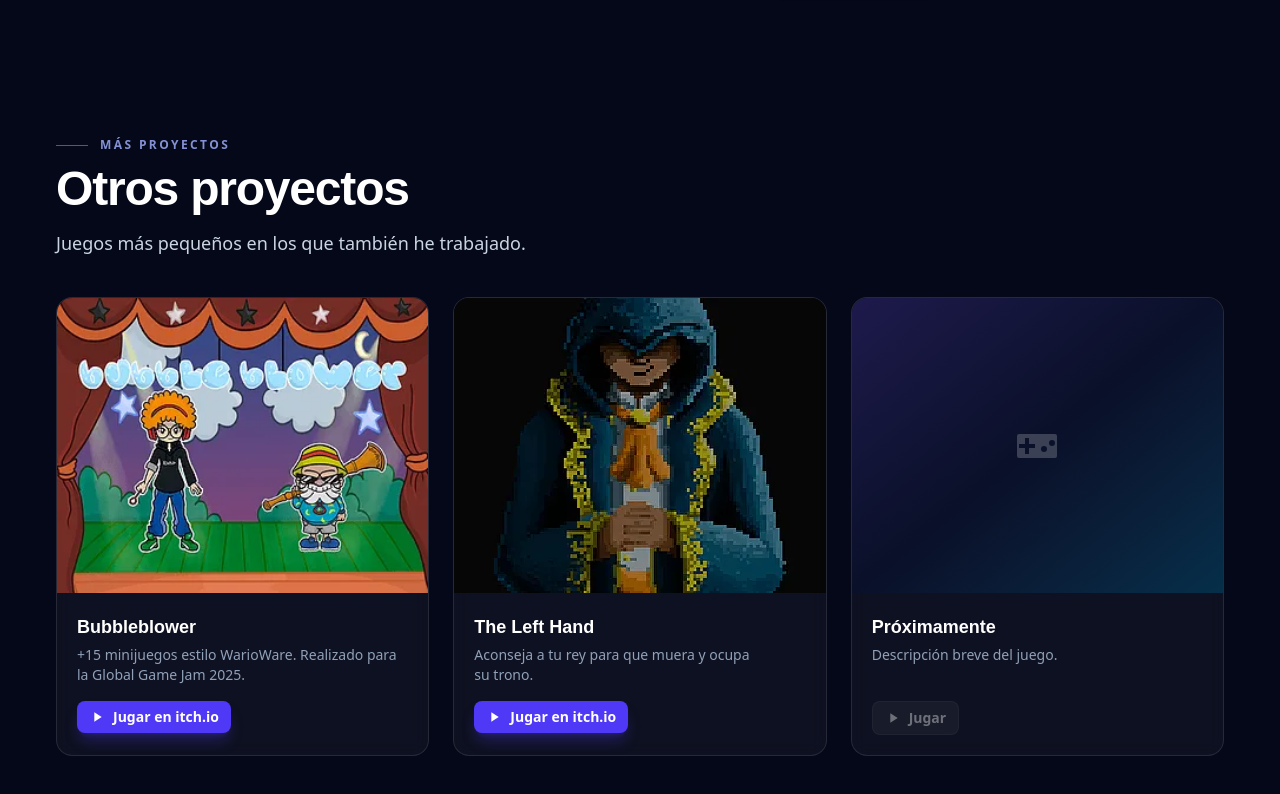
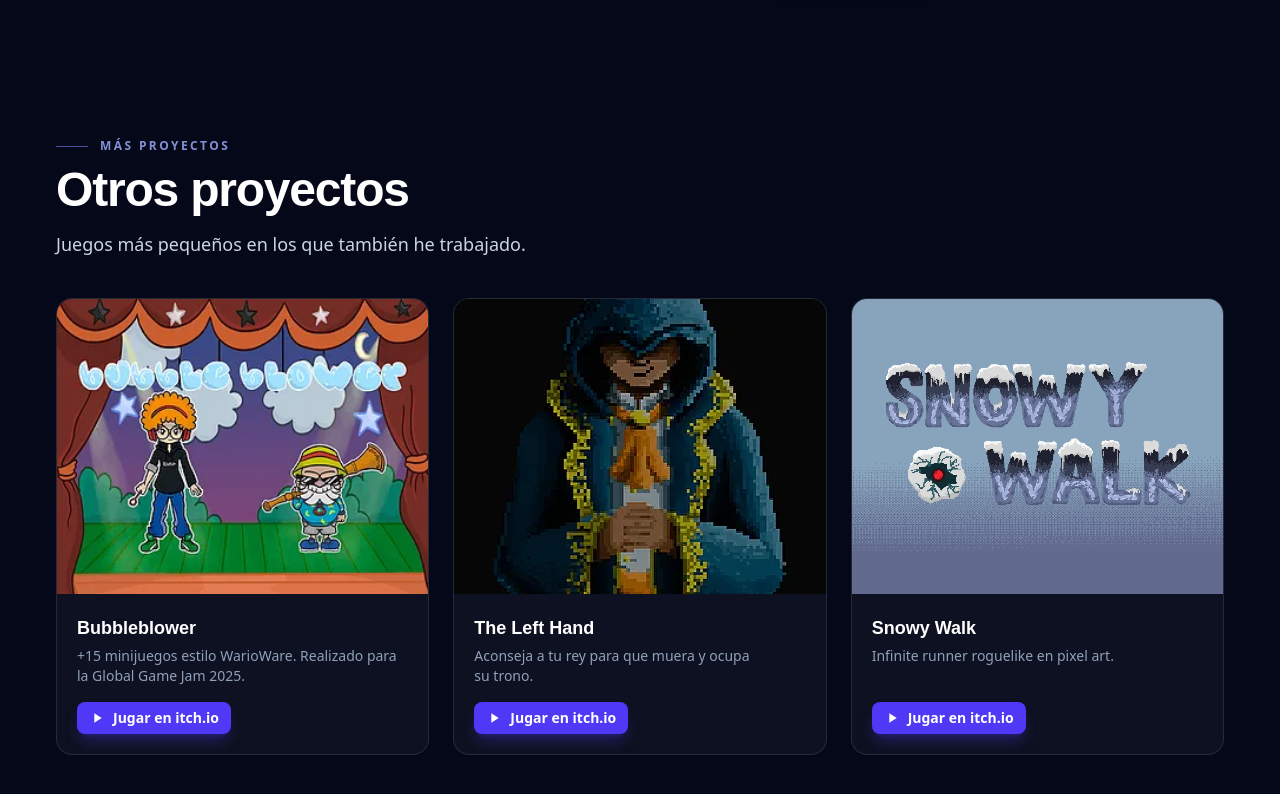
Before and after one commit to Alavaropp/Alvaro-Perez-Portfolio, a website built with Vite: page index.html in a window 1280 px wide. Shown: the part 4762-5556 px from the top of the page. Built offline with nearby package versions, Linux system fonts and the light colour scheme.

Commit message:
Snowy Walk

```diff
--- a/index.html
+++ b/index.html
@@ -508,19 +508,17 @@
               </a>
             </div>
           </article>
-          <!-- TODO: juego pendiente de contenido -->
           <article class="mini-card">
-            <div class="mini-card__cover">
-              <div class="mini-card__placeholder" aria-hidden="true">
-                <svg class="h-12 w-12" fill="currentColor" viewBox="0 0 24 24"><path d="M21 6H3a1 1 0 0 0-1 1v10a1 1 0 0 0 1 1h18a1 1 0 0 0 1-1V7a1 1 0 0 0-1-1zm-10 7H8v3H6v-3H3v-2h3V8h2v3h3v2zm4.5 2a1.5 1.5 0 1 1 0-3 1.5 1.5 0 0 1 0 3zm4-3a1.5 1.5 0 1 1 0-3 1.5 1.5 0 0 1 0 3z" /></svg>
-              </div>
+            <!-- Portada 16:9: se muestra entera sobre los colores de su propio fondo. -->
+            <div class="mini-card__cover" style="background: linear-gradient(#88a3bc, #88a3bc 50%, #626b8f 50%)">
+              <img src="/images/games/otros/snowywalk-portrait.webp" alt="Portada de Snowy Walk" width="1407" height="788" loading="lazy" decoding="async" style="object-fit: contain; image-rendering: pixelated" />
             </div>
             <div class="mini-card__body">
-              <h3>Próximamente</h3>
-              <p>Descripción breve del juego.</p>
-              <a class="btn btn-ghost btn-sm" aria-disabled="true">
+              <h3>Snowy Walk</h3>
+              <p>Infinite runner roguelike en pixel art.</p>
+              <a href="https://alavaro.itch.io/snowy-walk" target="_blank" rel="noopener noreferrer" class="btn btn-primary btn-sm">
                 <svg class="h-4 w-4" fill="currentColor" viewBox="0 0 24 24" aria-hidden="true"><path d="M8 5v14l11-7z" /></svg>
-                Jugar
+                Jugar en itch.io
               </a>
             </div>
           </article>
--- a/src/style.css
+++ b/src/style.css
@@ -241,11 +241,6 @@
 }
 
 .mini-card:hover .mini-card__cover img { transform: scale(1.04); }
-
-/* Hueco provisional hasta tener la portada real. */
-.mini-card__placeholder {
-  @apply flex h-full w-full items-center justify-center bg-linear-to-br from-indigo-950 via-ink-900 to-sky-950 text-white/20;
-}
 
 .mini-card__body {
   @apply flex flex-1 flex-col gap-1 p-5;
```
Also changed, not shown: media-src/games/otros/snowywalk-portrait.png (added), public/images/games/otros/snowywalk-portrait.webp (added), public/images/games/otros/thumbs/snowywalk-portrait.webp (added).
